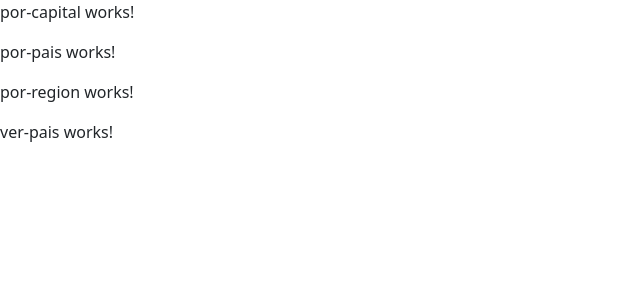
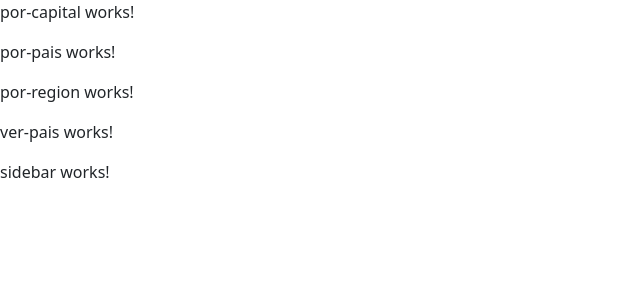
Before and after one commit to m4n50n/angular_intro, an Angular app in the folder 03-paisesApp/: page / in a window 1280 px wide. Shown: the top 300 px of the page, without its empty margins (0-640 px from the left). Built offline with nearby package versions, Linux system fonts and the light colour scheme.

Commit message:
Update files

```diff
--- a/03-paisesApp/src/app/app.component.html
+++ b/03-paisesApp/src/app/app.component.html
@@ -2,3 +2,4 @@
 <app-por-pais></app-por-pais>
 <app-por-region></app-por-region>
 <app-ver-pais></app-ver-pais>
+<app-sidebar></app-sidebar>
```
